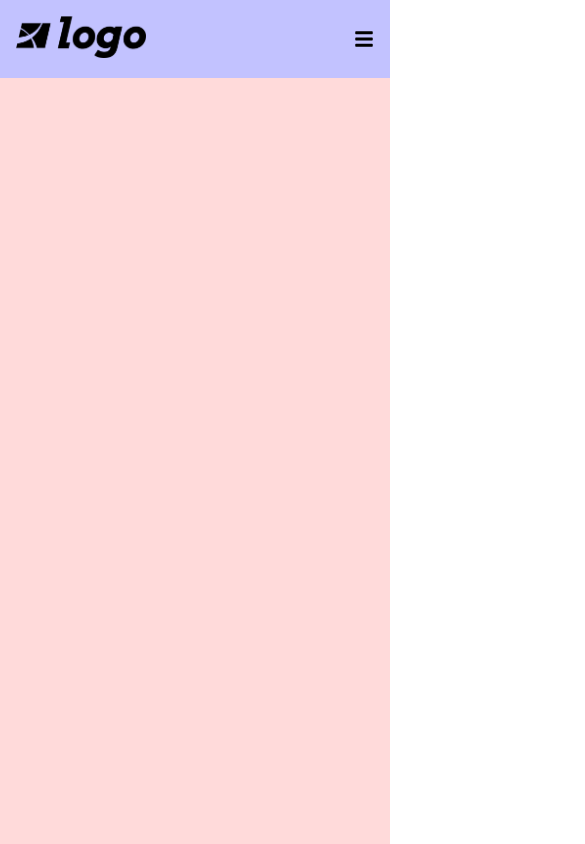
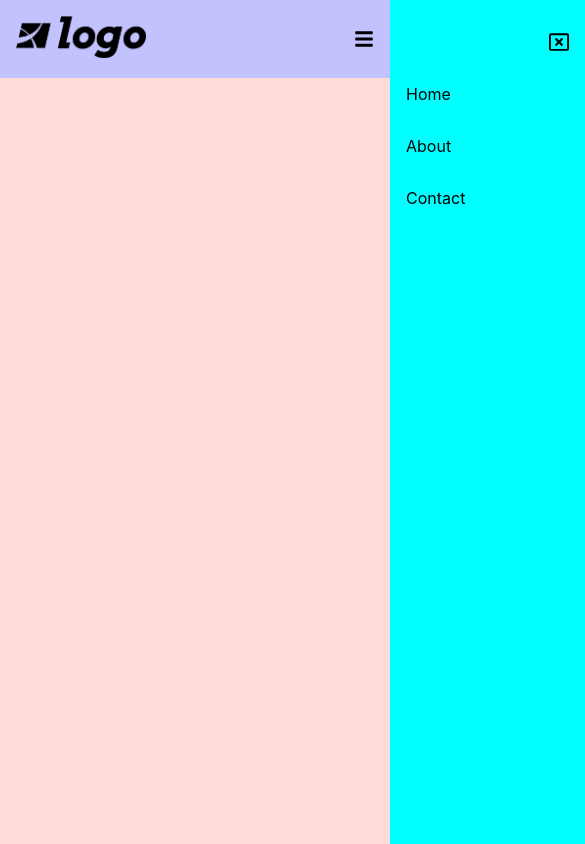
Before and after one commit to siemenjm/nextjs-marketing-site, a Next.js app: page / in a window 390 px wide. Shown: the whole page, 585 px wide, since content can reach past the window. Built offline with nearby package versions, Linux system fonts and the light colour scheme.

Commit message:
Add transition to tablet nav menu

```diff
--- a/components/Header.jsx
+++ b/components/Header.jsx
@@ -1,9 +1,9 @@
 import Image from "next/image";
 import Link from "next/link";
+import { useState } from "react";
 import { FaBars, FaRegWindowClose } from 'react-icons/fa';
 import siteLogo from '../public/images/generic_logo.png';
 import style from '../styles/Header.module.css';
-import { useState } from "react";
 
 export default function Header() {
     const [toggleMenu, setToggleMenu] = useState(false);
@@ -11,6 +11,9 @@ export default function Header() {
     function handleClick() {
         toggleMenu ? setToggleMenu(false) : setToggleMenu(true);
     }
+
+    let transition;
+    toggleMenu ? transition = style.transition : transition = '';
 
     return (
         <div className={style.header}>
@@ -25,6 +28,11 @@ export default function Header() {
             <nav>
                 <ul className={`${style.navList} ${style.desktop}`}>
                     <li>
+                        <div className={`${style.iconContainer} ${style.shiftRight}`}>
+                            <FaRegWindowClose onClick={handleClick} className={`${style.icon} ${style.tablet}`} />
+                        </div>
+                    </li>
+                    <li>
                         <Link href='/'>Home</Link>
                     </li>
                     <li>
@@ -35,23 +43,24 @@ export default function Header() {
                     </li>
                 </ul>
 
+                <ul className={`${style.navList} ${style.tablet} ${transition}`}>
+                    <li>
+                        <div className={`${style.iconContainer} ${style.shiftRight}`}>
+                            <FaRegWindowClose onClick={handleClick} className={`${style.icon} ${style.tablet}`} />
+                        </div>
+                    </li>
+                    <li>
+                        <Link href='/'>Home</Link>
+                    </li>
+                    <li>
+                        <Link href='/about'>About</Link>
+                    </li>
+                    <li>
+                        <Link href='/contact'>Contact</Link>
+                    </li>
+                </ul>
                 {toggleMenu ?
-                    <ul className={`${style.navList} ${style.tablet}`}>
-                        <li>
-                            <div className={`${style.iconContainer} ${style.shiftRight}`}>
-                                <FaRegWindowClose onClick={handleClick} className={`${style.icon} ${style.tablet}`} />
-                            </div>
-                        </li>
-                        <li>
-                            <Link href='/'>Home</Link>
-                        </li>
-                        <li>
-                            <Link href='/about'>About</Link>
-                        </li>
-                        <li>
-                            <Link href='/contact'>Contact</Link>
-                        </li>
-                    </ul>
+                    <></>
                 :
                     <div className={`${style.iconContainer}`}>
                         <FaBars onClick={handleClick} className={`${style.icon} ${style.tablet}`} />
--- a/styles/Header.module.css
+++ b/styles/Header.module.css
@@ -38,11 +38,16 @@
     background-color: aqua;
     position: absolute;
     top: 0;
-    right: 0;
+    right: -50%;
     width: 50%;
     height: 100%;
     flex-direction: column;
     padding: 2rem 1rem 1rem 1rem;
+    transition: right 0.25s ease-out;
+}
+
+.navList.tablet.transition {
+    right: 0;
 }
 
 @media (max-width: 1024px) {
```
